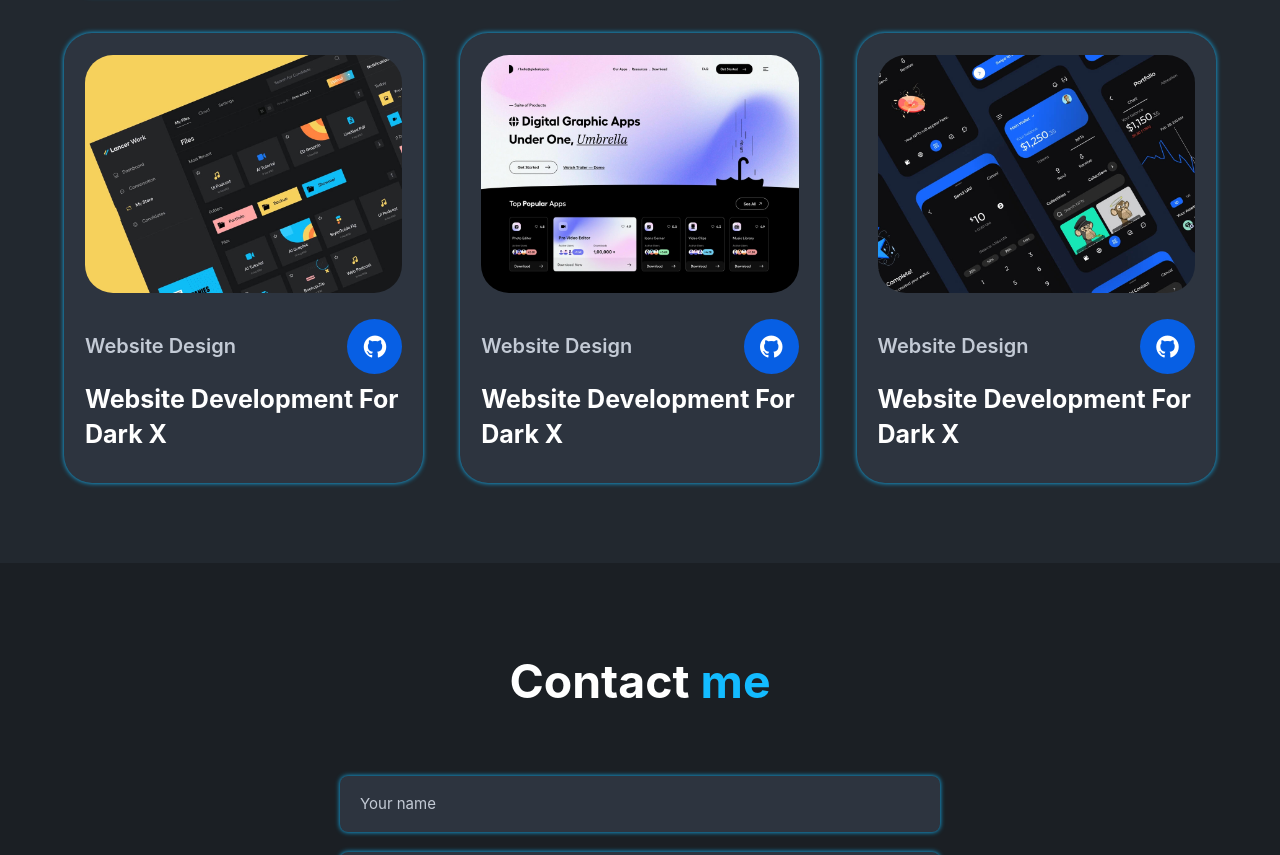
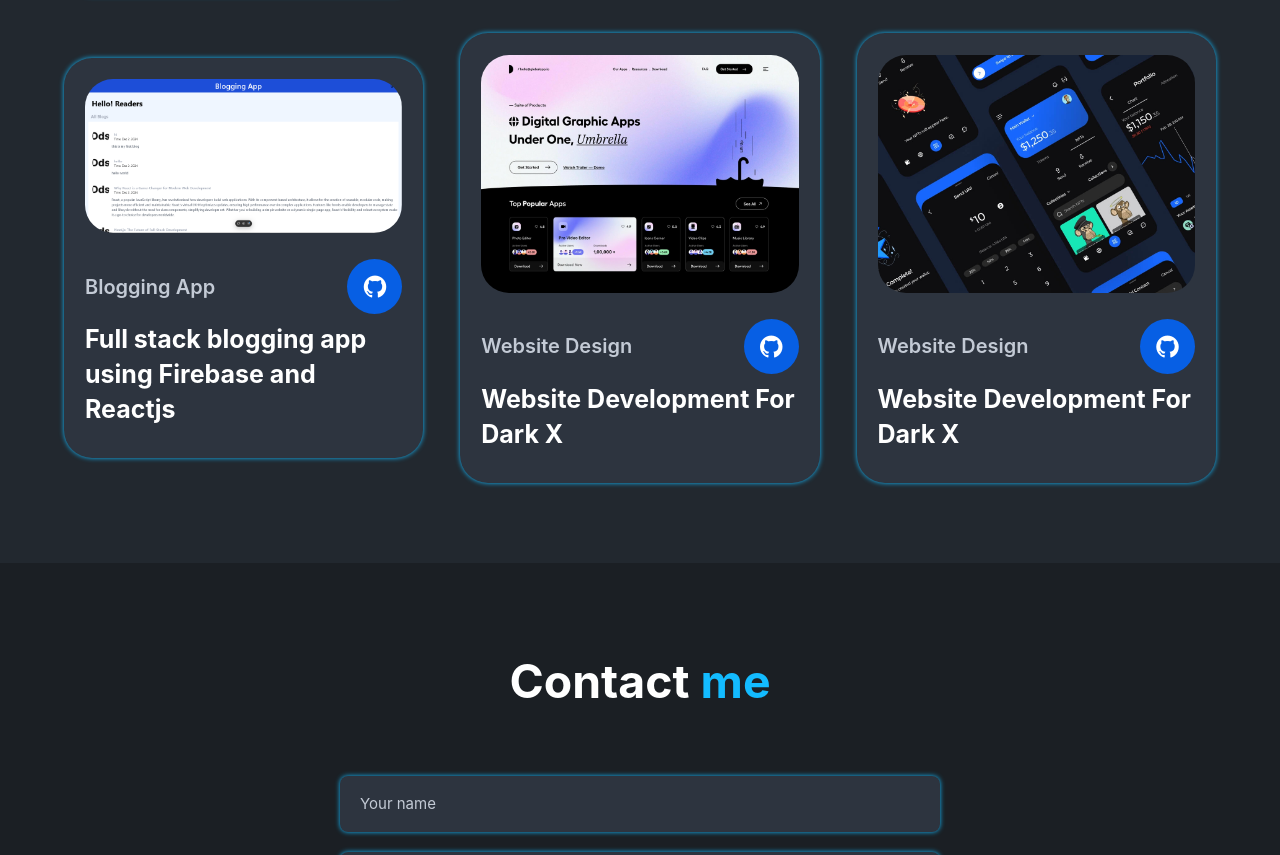
Before and after one commit to AnasAhmed001/portfolio, a plain HTML site: page index.html in a window 1280 px wide. Shown: the part 2776-3631 px from the top of the page. Drawn offline with nearby package versions, Linux system fonts and the light colour scheme.

Commit message:
Project added

```diff
--- a/index.html
+++ b/index.html
@@ -29,7 +29,7 @@
 
   </ul>
 <div class="top-btnn">
-  <a href="#" class="h-btn">Contact me</a>
+  <a href="https://www.linkedin.com/in/anas-ahmed-front-end-developer-and-digital-marketer-%F0%9F%9A%80-2687a428a/" class="h-btn">Contact me</a>
 </div>
 
 </header>
@@ -182,16 +182,16 @@
     <h4>Simple Responsive Website Using HTML and CSS</h4>
   </div>
   <div class="row">
-    <img src="./img/port-4.jpg" alt="">
+    <img src="./img/Blogging app.PNG" alt="">
     <div class="main-row">
       <div class="row-text">
-        <h5>Website Design</h5>
+        <h5>Blogging App</h5>
       </div>
       <div class="row-icon">
-       <i class="ri-github-fill"></i>
+       <a href="https://github.com/AnasAhmed001/React-blogging-website"><i class="ri-github-fill"></i></a>
       </div>
     </div>
-    <h4>Website Development For Dark X</h4>
+    <h4>Full stack blogging app using Firebase and Reactjs</h4>
   </div>
   <div class="row">
     <img src="./img/port-5.jpg" alt="">
```
Also changed, not shown: img/Blogging app.PNG (added).
